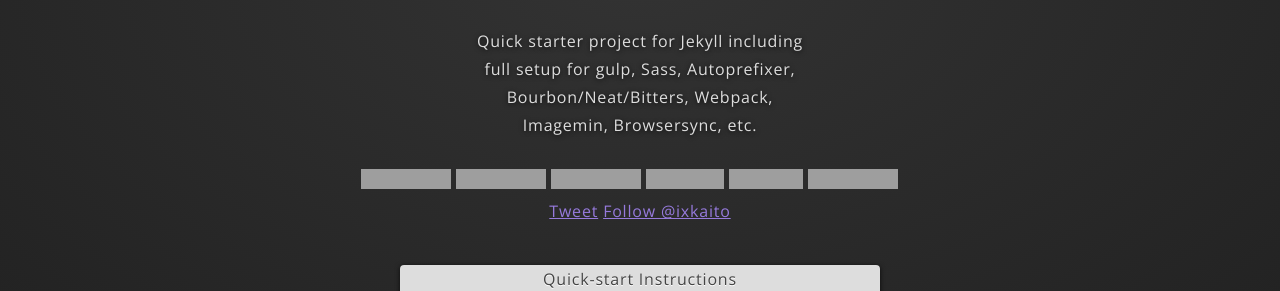
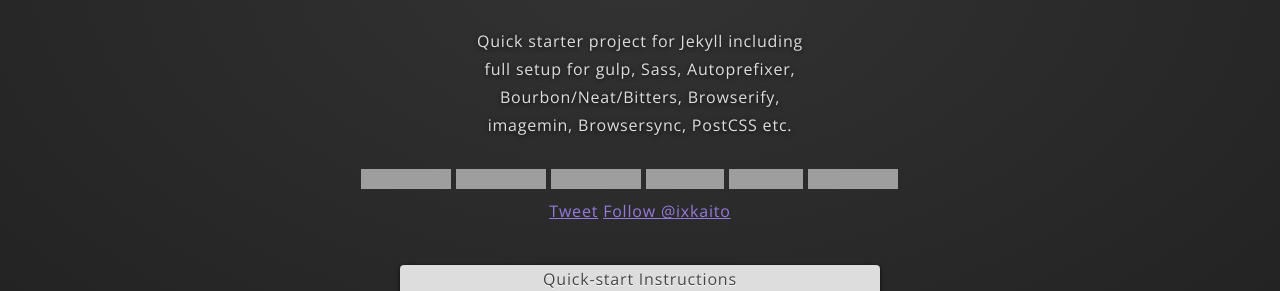
Before and after one commit to ixkaito/frasco, a Jekyll site: the page built from index.md, in a window 1280 px wide and 900 px high. Shown: the part 421-712 px from the top of the window. Built offline with Jekyll 4.4.1, drawn with Linux system fonts in a browser that asks for light colours; a script that is not in the unit is left out; comment, search, counter and statistics services are not loaded; grey boxes are pictures that could not be loaded.

Commit message:
Use site.description for hero copy

```diff
--- a/_includes/hero.html
+++ b/_includes/hero.html
@@ -6,7 +6,7 @@
 		</a>
 	</h1>
 
-	<p class="copy">Quick starter project for Jekyll including full setup for gulp, Sass, Autoprefixer, Bourbon/Neat/Bitters, Webpack, Imagemin, Browsersync, etc.</p>
+	<p class="copy">{{ site.description }}</p>
 
 	<ul class="badges">
 		<li><a href="https://github.com/ixkaito/frasco/releases"><img alt="GitHub release" src="https://img.shields.io/github/release/ixkaito/frasco.svg"></a></li>
```
